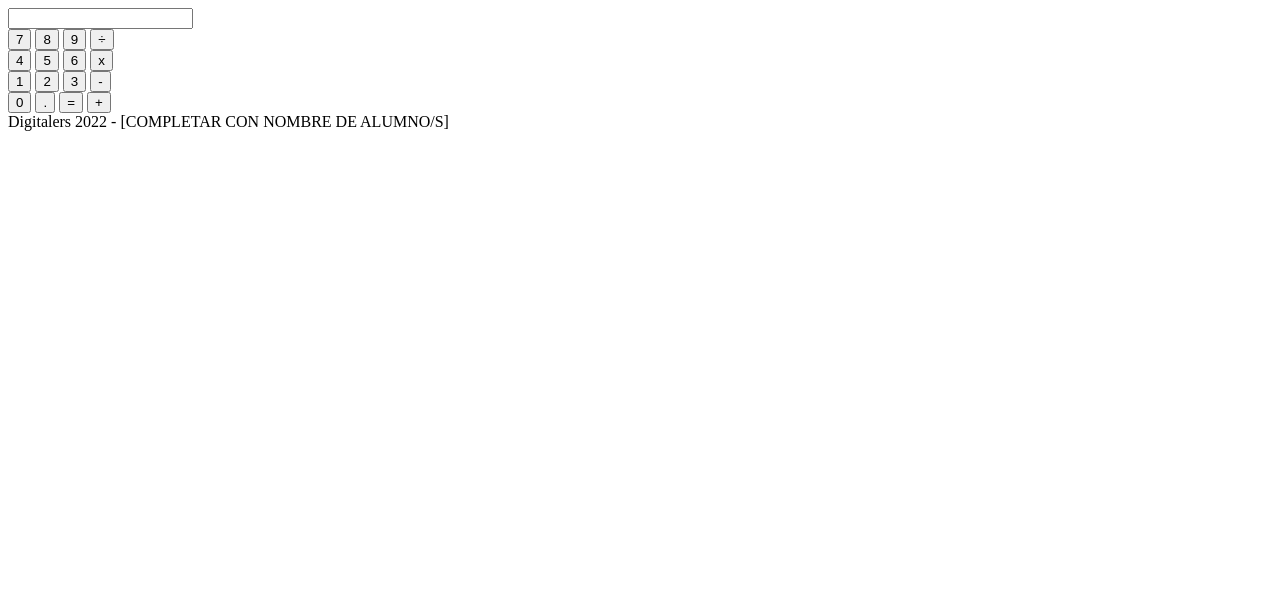
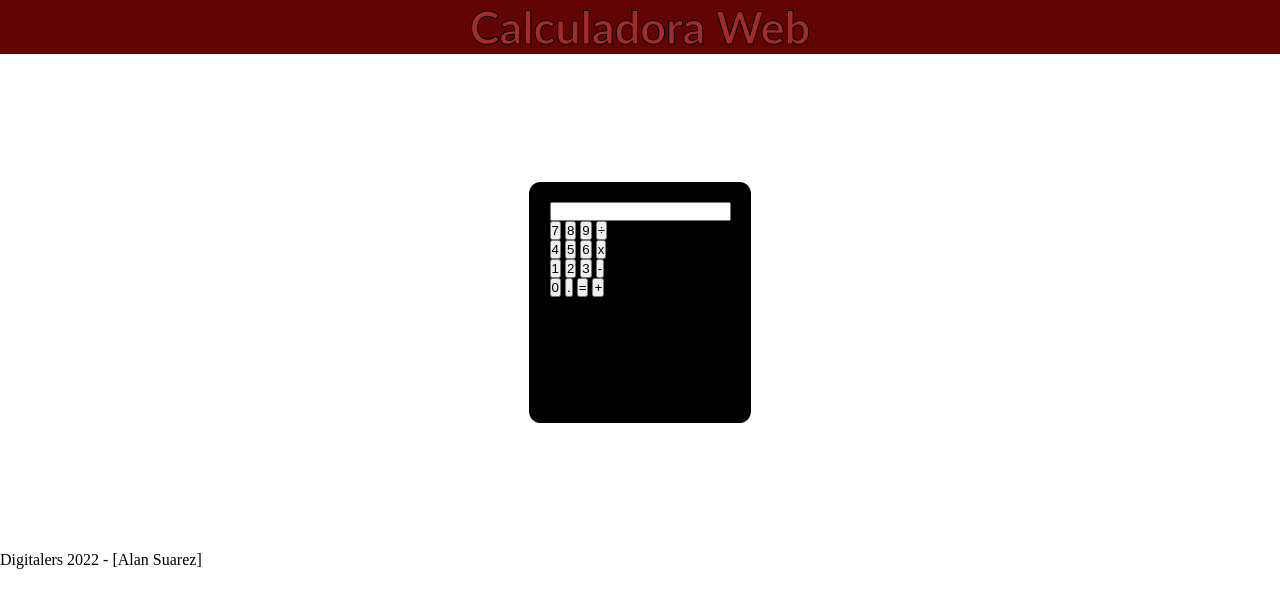
Before and after one commit to AlanSuarez98/Calculadora-Digitalers, a plain HTML site: page index.html in a window 1280 px wide. Drawn offline with Linux system fonts and the light colour scheme.

Commit message:
Dando estilo al index, con CSS

```diff
--- a/index.html
+++ b/index.html
@@ -1,5 +1,5 @@
 <!DOCTYPE html>
-<html lang="en">
+<html lang="es">
 <head>
     <meta charset="UTF-8">
     <meta http-equiv="X-UA-Compatible" content="IE=edge">
@@ -8,6 +8,8 @@
     <link rel="stylesheet" href="style.css">
 </head>
 <body>
+
+    <header><h1>Calculadora Web</h1></header>
     <main>
         <article id="Calculadora">
             <input id="Display" type="text">
@@ -38,7 +40,7 @@
         </article>
     </main>
 
-    <footer>Digitalers 2022 - [COMPLETAR CON NOMBRE DE ALUMNO/S]</footer>
+    <footer>Digitalers 2022 - [Alan Suarez]</footer>
     <script src="main.js"></script>
 </body>
 </html>
--- a/style.css
+++ b/style.css
@@ -0,0 +1,35 @@
+*{
+    margin: 0;
+    padding: 0;
+}
+
+header{
+    display: flex;
+    justify-content: center;
+    align-items: center;
+    background-color: rgb(99, 4, 4);
+    height: 100%;
+}
+
+header h1{
+    font-size: 45px;
+    font-family: 'Gill Sans', 'Gill Sans MT', Calibri, 'Trebuchet MS', sans-serif;
+    font-weight: bold;
+    color: brown;
+    -webkit-text-stroke-width: 1px;
+    -webkit-text-stroke-color: black;
+}
+
+main{
+    display: flex;
+    justify-content: center;
+    align-items: center;
+    padding: 10%;
+}
+
+#Calculadora{
+    background-color: black;
+    padding: 2%;
+    border-radius: 5%;
+    height: 200px;
+}
```
